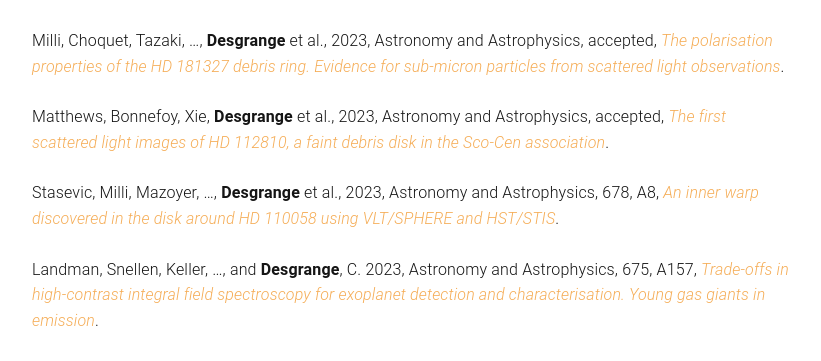
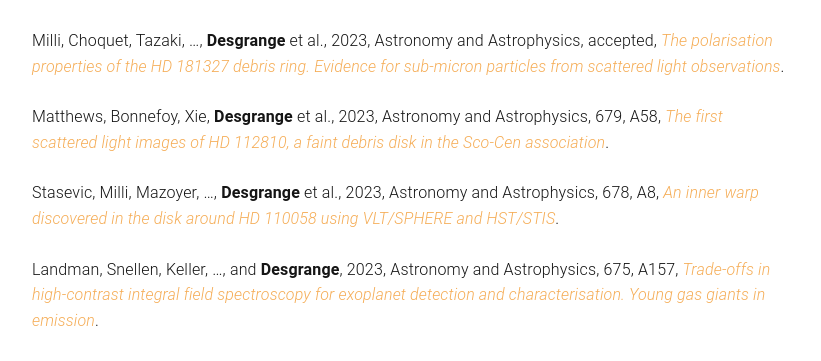
Before and after one commit to cdesgrange/cdesgrange.github.io, a Jekyll site: the page built from publications.md, in a window 1280 px wide and 900 px high, scrolled down 851 px. Shown: the part 153-514 px from the top of the window, without its empty margins (228-1049 px from the left). Built offline with Jekyll 4.4.1, drawn with Linux system fonts in a browser that asks for light colours.

Commit message:
Update publications.md

```diff
--- a/publications.md
+++ b/publications.md
@@ -28,11 +28,11 @@
 
   Milli, Choquet, Tazaki, ..., <b>Desgrange</b> et al., 2023, Astronomy and Astrophysics, accepted,  <i><a href="https://ui.adsabs.harvard.edu/abs/2023arXiv231202000M/abstract">The polarisation properties of the HD 181327 debris ring. Evidence for sub-micron particles from scattered light observations</a></i>.
 
-  Matthews, Bonnefoy, Xie, <b>Desgrange</b> et al., 2023,  Astronomy and Astrophysics, accepted, <i><a href="https://ui.adsabs.harvard.edu/abs/2023arXiv230915158M/abstract">The first scattered light images of HD 112810, a faint debris disk in the Sco-Cen association</a></i>.
+  Matthews, Bonnefoy, Xie, <b>Desgrange</b> et al., 2023,  Astronomy and Astrophysics, 679, A58, <i><a href="https://ui.adsabs.harvard.edu/abs/2023arXiv230915158M/abstract">The first scattered light images of HD 112810, a faint debris disk in the Sco-Cen association</a></i>.
 
   Stasevic, Milli, Mazoyer, ..., <b>Desgrange</b> et al., 2023, Astronomy and Astrophysics, 678, A8, <i><a href="https://ui.adsabs.harvard.edu/abs/2023A%26A...678A...8S/abstract">An inner warp discovered in the disk around HD 110058 using VLT/SPHERE and HST/STIS</a></i>.
 
-  Landman, Snellen, Keller, ..., and <b>Desgrange</b>, C. 2023, Astronomy and Astrophysics, 675, A157, <i><a href="https://ui.adsabs.harvard.edu/abs/2023A%26A...675A.157L/abstract">Trade-offs in high-contrast integral field spectroscopy for exoplanet detection and characterisation. Young gas giants in emission</a></i>.
+  Landman, Snellen, Keller, ..., and <b>Desgrange</b>, 2023, Astronomy and Astrophysics, 675, A157, <i><a href="https://ui.adsabs.harvard.edu/abs/2023A%26A...675A.157L/abstract">Trade-offs in high-contrast integral field spectroscopy for exoplanet detection and characterisation. Young gas giants in emission</a></i>.
 
   Palma-Bifani, Chauvin, Bonnefoy, ..., <b>Desgrange</b> et al., 2023, Astronomy and Astrophysics, 670, A90,  <i><a href="https://ui.adsabs.harvard.edu/abs/2023A%26A...670A..90P/abstract">Peering into the young planetary system AB Pic. Atmosphere, orbit, obliquity, and second planetary candidate</a></i>.
 
```
